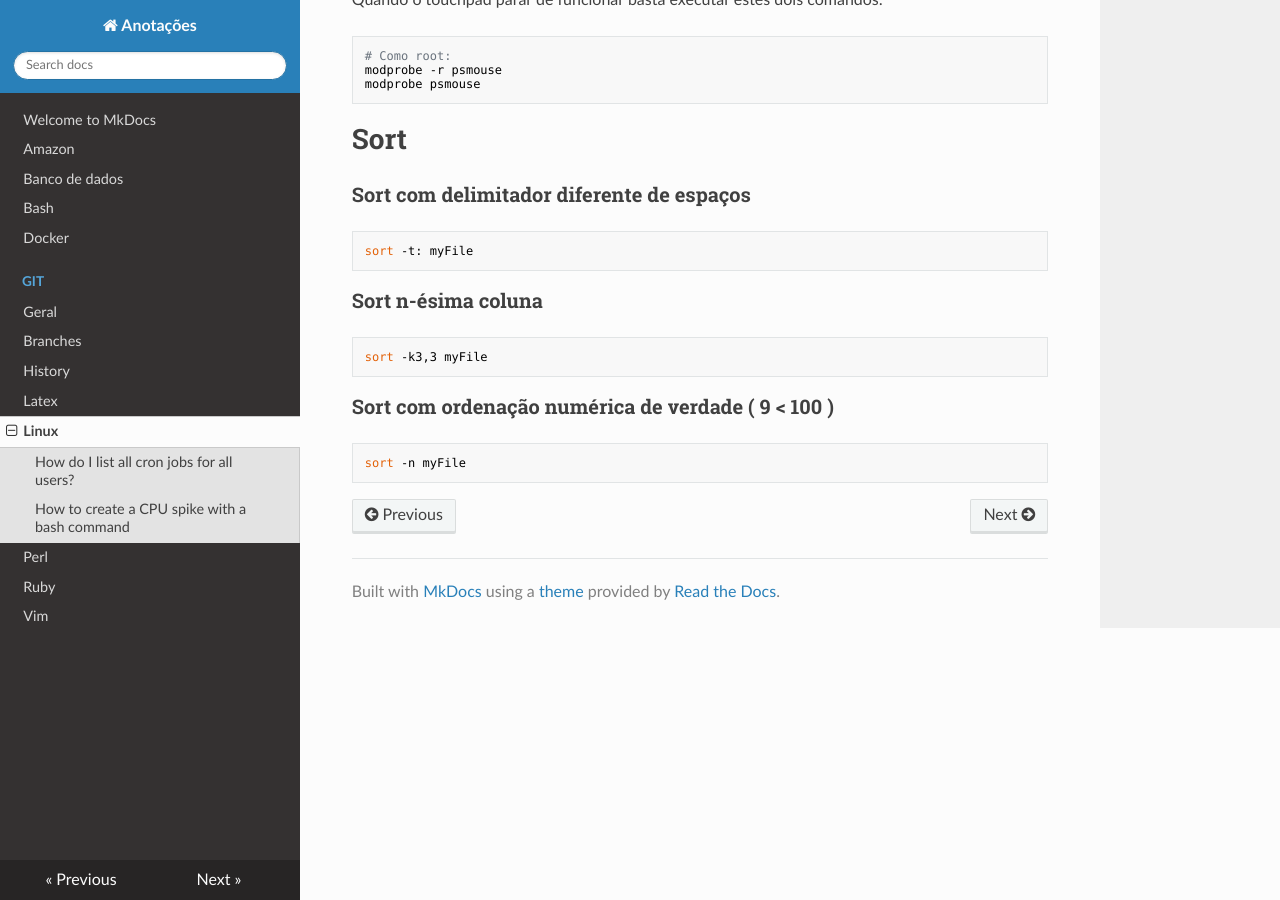
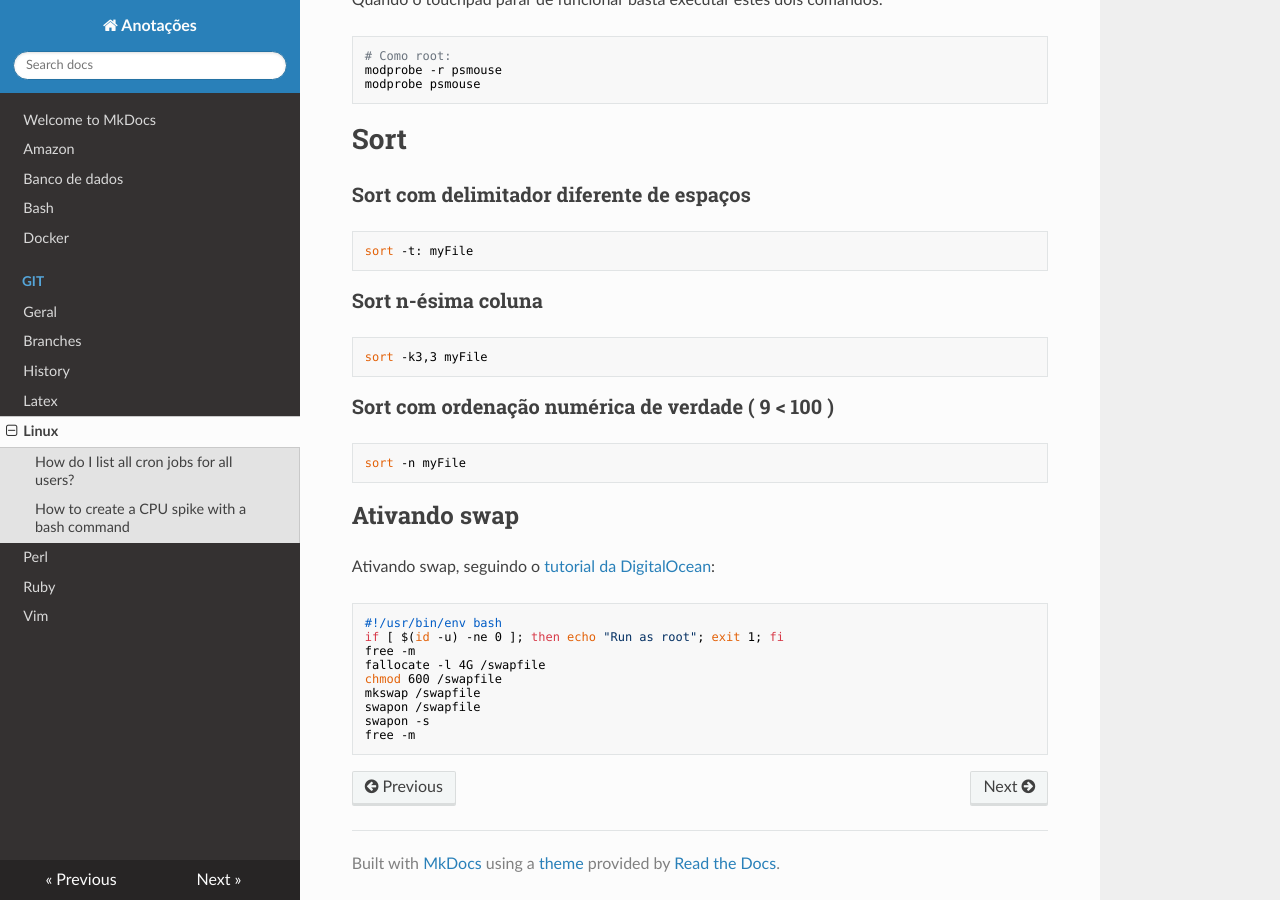
Before and after one commit to hposca/useful_notes, an MkDocs documentation site: the page built from docs/linux.md, in a window 1280 px wide and 900 px high, scrolled down 1645 px. Built offline with MkDocs 1.6.1, drawn with Linux system fonts in a browser that asks for light colours; nearby versions of some CDN libraries; old or Windows-style settings are respelled for this version of MkDocs.

Commit message:
Como se ativar o swap no linux

```diff
--- a/docs/linux.md
+++ b/docs/linux.md
@@ -97,3 +97,19 @@ sort -k3,3 myFile
 ~~~ Bash
 sort -n myFile
 ~~~
+
+## Ativando swap
+
+Ativando swap, seguindo o [tutorial da DigitalOcean](https://www.digitalocean.com/community/tutorials/how-to-add-swap-on-ubuntu-14-04):
+
+~~~
+#!/usr/bin/env bash
+if [ $(id -u) -ne 0 ]; then echo "Run as root"; exit 1; fi
+free -m
+fallocate -l 4G /swapfile
+chmod 600 /swapfile
+mkswap /swapfile
+swapon /swapfile
+swapon -s
+free -m
+~~~
```
